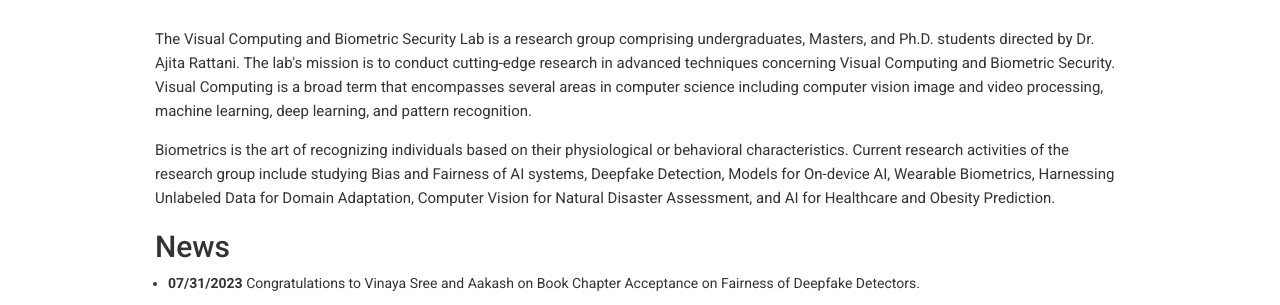
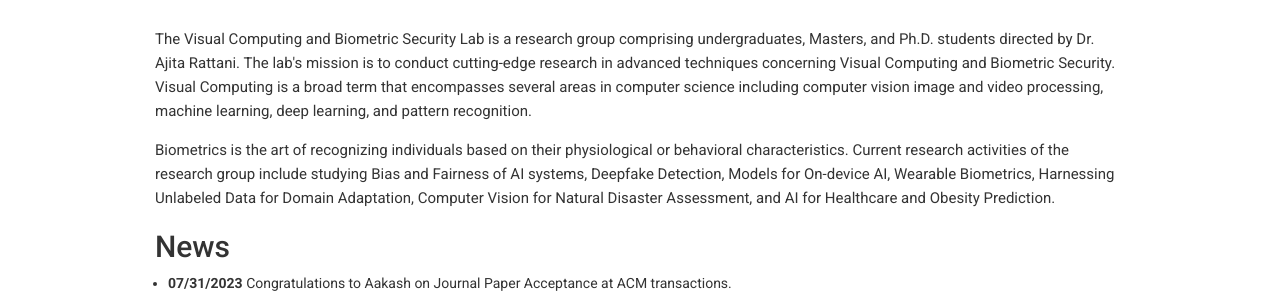
Before and after one commit to vcbsl/lab-website, a plain HTML site: page index.html in a window 1280 px wide. Shown: the part 491-796 px from the top of the page. Drawn offline with nearby package versions, Linux system fonts and the light colour scheme.

Commit message:
Update index.html

```diff
--- a/index.html
+++ b/index.html
@@ -77,6 +77,7 @@
             Harnessing Unlabeled Data for Domain Adaptation, Computer Vision for Natural Disaster Assessment, and AI for Healthcare and Obesity Prediction.</p>
         <h2>News</h2>
         <ul class="home_news">
+	  <li><b>07/31/2023</b> Congratulations to Aakash on Journal Paper Acceptance at ACM transactions.</li>
           <li><b>07/31/2023</b> Congratulations to Vinaya Sree and Aakash on Book Chapter Acceptance on Fairness of Deepfake Detectors.</li>
           <li><b>07/5/2023</b> Congratulations to Anoop on Journal Paper Acceptance at Image and Vision Computing.</li>
           <li><b>07/15/2023</b> Congratulations to Deepika on successful Master Thesis Defense.</li>
```
